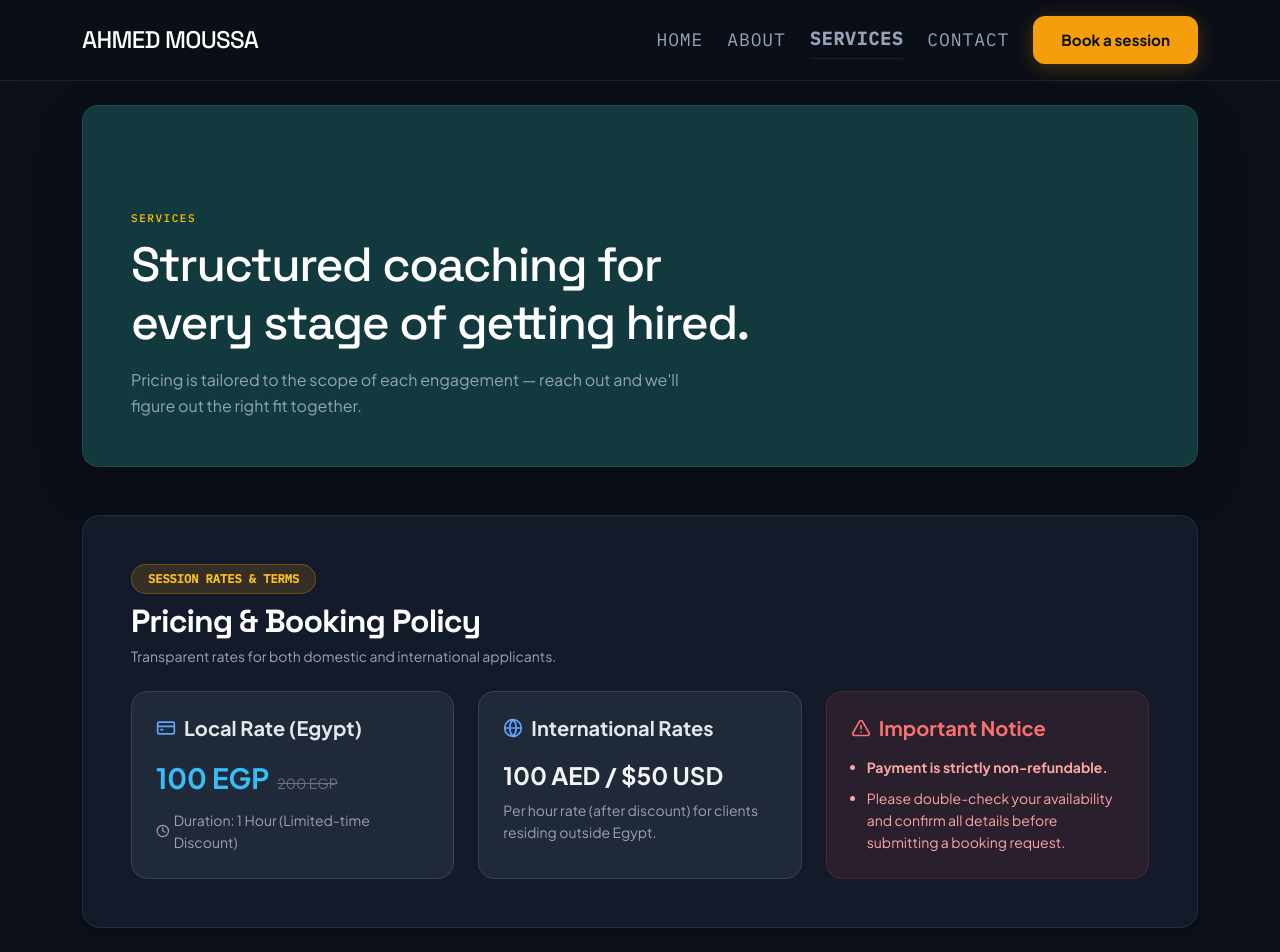
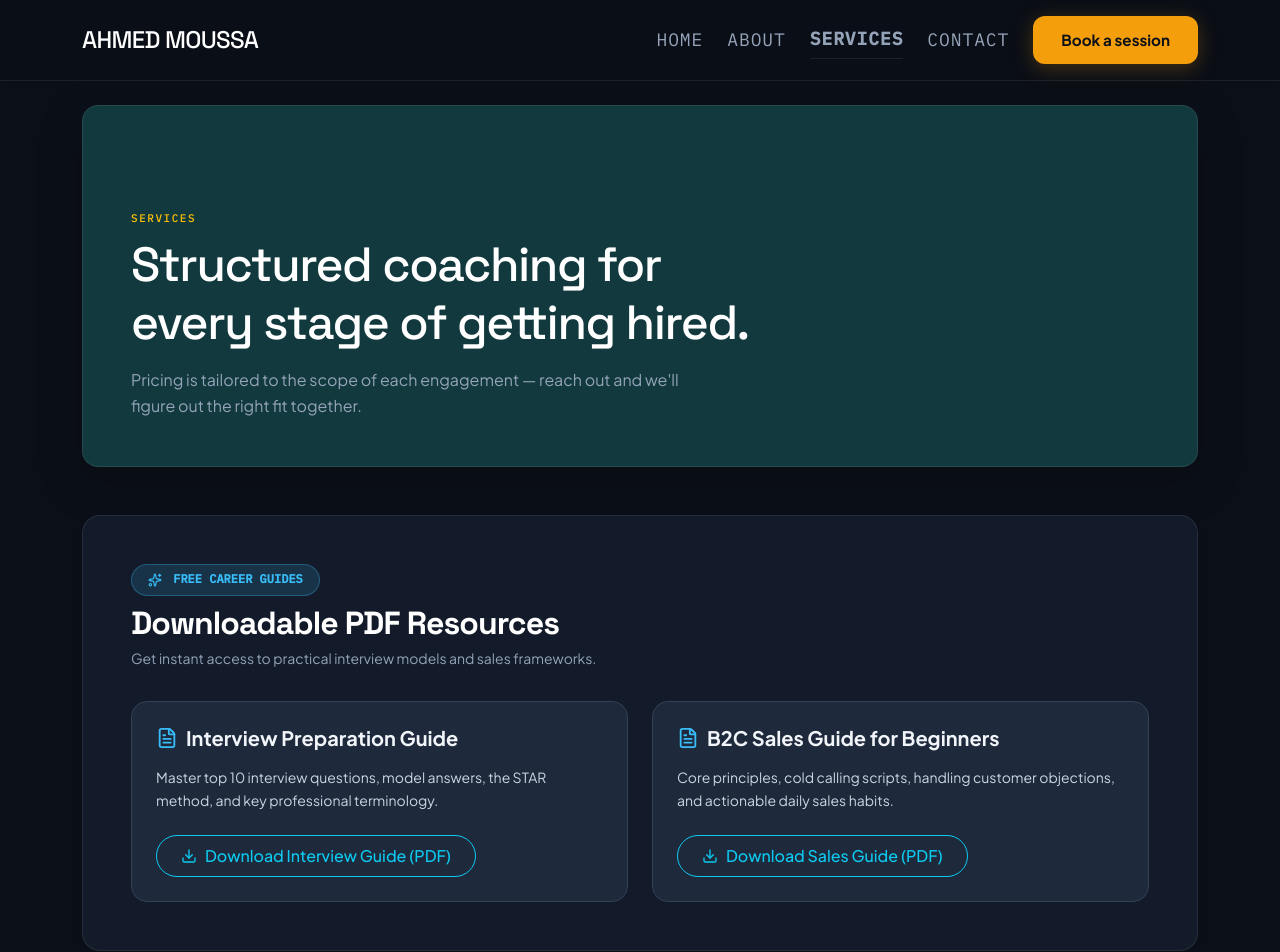
Before and after one commit to Ahmedzakaria001/Content-creator-website, a React (Vite) app: page /services in a window 1280 px wide. Shown: the top 952 px of the page. Built offline with nearby package versions, Linux system fonts and the light colour scheme.

Commit message:
Remove  policy section

```diff
--- a/src/data/siteData.jsx
+++ b/src/data/siteData.jsx
@@ -105,15 +105,7 @@ export const SERVICES_DATA = [
     icon: Mic,
     flagship: true,
     title: "Interview Coach",
-    tag: "50% Off Offer",
     desc: "1:1 mock interview sessions for both HR and operational rounds, tailored to the BPO / customer service role you're targeting.",
-    price: {
-      before: "200 EGP",
-      after: "100 EGP",
-      duration: "1 Hour",
-      international: "خارج مصر: 100 درهم أو 50 دولار للساعة بعد الخصم",
-    },
-    policyNote: "Payment is non-refundable. Please make sure to confirm all details before submitting a request / الدفع غير قابل للإسترداد ويرجى التأكيد قبل إرسال الطلب.",
     points: [
       "Live mock HR and operational round simulations",
       "Personalized feedback using the STAR method",
@@ -133,11 +125,11 @@ export const SERVICES_DATA = [
   {
     icon: Users,
     title: "Group Coaching Program",
-    desc: "A structured coaching framework combining live mock interviews, applied psychology, and ongoing practice  built on 6+ months of live interview coaching on TikTok.",
+    desc: "A structured coaching framework combining live mock interviews, applied psychology, and ongoing practice built on 6+ months of live interview coaching on TikTok.",
     points: [
       "Live mock interview experience hosted 6+ months of public mock interviews and coaching sessions on TikTok Live",
       "Coaching grounded in applied psychology principles",
-      "Structured 6-month roadmap  now opening as a private, 1-on-1/small-group program",
+      "Structured 6-month roadmap now opening as a private, 1-on-1/small-group program",
     ],
   },
 ];
--- a/src/pages/Services.jsx
+++ b/src/pages/Services.jsx
@@ -1,6 +1,6 @@
 import React from "react";
 import { useNavigate } from "react-router-dom";
-import { CheckCircle2, ArrowUpRight, AlertTriangle, Clock, Globe, CreditCard, Download, FileText, Sparkles } from "lucide-react";
+import { CheckCircle2, ArrowUpRight, Download, FileText, Sparkles } from "lucide-react";
 import Eyebrow from "../components/Eyebrow";
 import { SERVICES_DATA } from "../data/siteData";
 
@@ -37,91 +37,7 @@ export default function Services() {
       {/* SERVICES LIST SECTION */}
       <div className="container py-5">
 
-        {/* 📌 الخانة الأولى: تفاصيل الأسعار والسياسات */}
-        <div
-          className="card rounded-4 p-4 p-md-5 border-0 shadow-sm mb-4"
-          style={{ backgroundColor: "#111827" }}
-        >
-          <div className="row g-4">
-            <div className="col-12 text-center text-md-start">
-              <span
-                className="badge font-mono text-uppercase px-3 py-2 rounded-pill mb-2 fw-semibold"
-                style={{
-                  backgroundColor: "rgba(245, 158, 11, 0.15)",
-                  color: "#fbbf24",
-                  border: "1px solid rgba(245, 158, 11, 0.3)"
-                }}
-              >
-                Session Rates & Terms
-              </span>
-
-              <h3 className="font-serif fs-2 fw-bold mb-1" style={{ color: "#f3f4f6" }}>
-                Pricing & Booking Policy
-              </h3>
-              <p className="small mb-0" style={{ color: "#9ca3af" }}>
-                Transparent rates for both domestic and international applicants.
-              </p>
-            </div>
-
-            {/* Local Rate (Egypt) */}
-            <div className="col-md-6 col-lg-4">
-              <div
-                className="p-4 rounded-4 h-100"
-                style={{ backgroundColor: "#1f2937", border: "1px solid #374151" }}
-              >
-                <div className="d-flex align-items-center gap-2 mb-2" style={{ color: "#60a5fa" }}>
-                  <CreditCard size={20} />
-                  <h5 className="mb-0 fw-bold" style={{ color: "#e5e7eb" }}>Local Rate (Egypt)</h5>
-                </div>
-                <div className="d-flex align-items-baseline gap-2 mt-3">
-                  <span className="fs-3 fw-bold" style={{ color: "#38bdf8" }}>100 EGP</span>
-                  <span className="text-decoration-line-through small" style={{ color: "#6b7280" }}>200 EGP</span>
-                </div>
-                <p className="small mt-2 mb-0 d-flex align-items-center gap-1" style={{ color: "#9ca3af" }}>
-                  <Clock size={14} /> Duration: 1 Hour (Limited-time Discount)
-                </p>
-              </div>
-            </div>
-
-            {/* International Rate */}
-            <div className="col-md-6 col-lg-4">
-              <div
-                className="p-4 rounded-4 h-100"
-                style={{ backgroundColor: "#1f2937", border: "1px solid #374151" }}
-              >
-                <div className="d-flex align-items-center gap-2 mb-2" style={{ color: "#60a5fa" }}>
-                  <Globe size={20} />
-                  <h5 className="mb-0 fw-bold" style={{ color: "#e5e7eb" }}>International Rates</h5>
-                </div>
-                <div className="mt-3">
-                  <div className="fs-4 fw-bold" style={{ color: "#f3f4f6" }}>100 AED / $50 USD</div>
-                  <p className="small mt-1 mb-0" style={{ color: "#9ca3af" }}>
-                    Per hour rate (after discount) for clients residing outside Egypt.
-                  </p>
-                </div>
-              </div>
-            </div>
-
-            {/* Booking Notice */}
-            <div className="col-12 col-lg-4">
-              <div
-                className="p-4 rounded-4 h-100"
-                style={{ backgroundColor: "rgba(239, 68, 68, 0.1)", border: "1px solid rgba(239, 68, 68, 0.2)" }}
-              >
-                <div className="d-flex align-items-center gap-2 mb-2" style={{ color: "#f87171" }}>
-                  <AlertTriangle size={20} />
-                  <h5 className="mb-0 fw-bold" style={{ color: "#f87171" }}>Important Notice</h5>
-                </div>
-                <ul className="small mb-0 ps-3 mt-3" style={{ color: "#fca5a5" }}>
-                  <li className="mb-2"><strong>Payment is strictly non-refundable.</strong></li>
-                  <li>Please double-check your availability and confirm all details before submitting a booking request.</li>
-                </ul>
-              </div>
-            </div>
-          </div>
-        </div>
-
-        {/* 📌 الخانة الثانية: قسم أدلة الـ PDF المجانية المستقلة */}
+        {/* 📌 قسم أدلة الـ PDF المجانية */}
         <div
           className="card rounded-4 p-4 p-md-5 border-0 shadow-sm mb-5"
           style={{ backgroundColor: "#0f172a" }}
@@ -202,7 +118,7 @@ export default function Services() {
           </div>
         </div>
 
-        {/* 📌 كروت الخدمات (مع تحسين محاذاة الأيقونات مع أول سطر) */}
+        {/* 📌 كروت الخدمات */}
         <div className="row g-4">
           {SERVICES_DATA.map((s) => (
             <div key={s.title} className="col-12">
```
